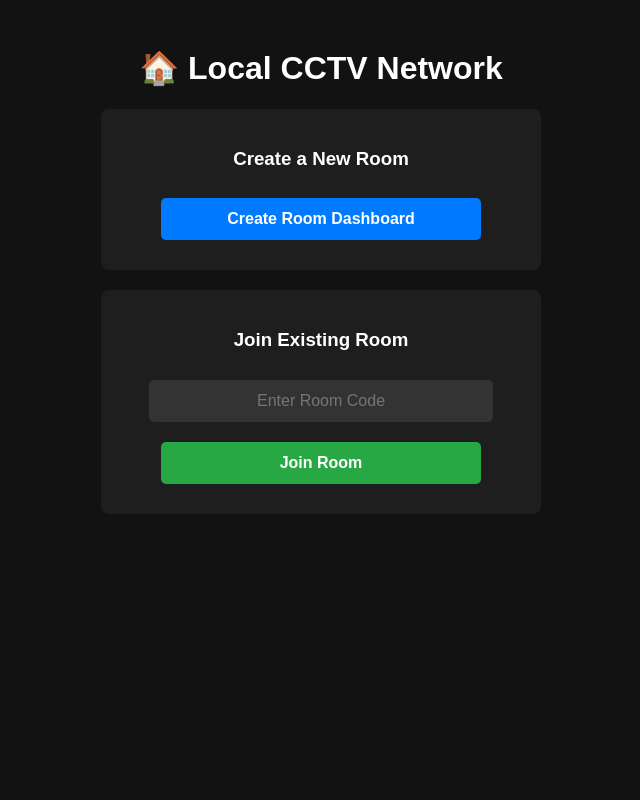
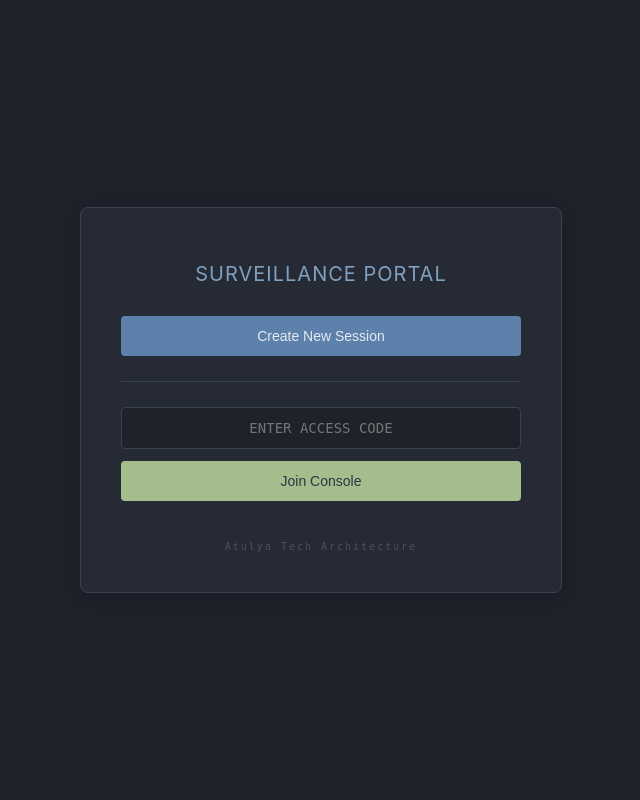
Before and after one commit to notserious6967-cpu/my-cloud-cctv, a Flask app: page / in a window 1280 px wide. Shown: the whole page, without its empty margins (319-959 px from the left). Run offline with Flask 3, Linux system fonts and the light colour scheme.

Commit message:
Updated homepage interface layout and fixed endpoint routing mismatch

```diff
--- a/templates/home.html
+++ b/templates/home.html
@@ -1,29 +1,116 @@
 <!DOCTYPE html>
-<html>
+<html lang="en">
 <head>
     <meta charset="UTF-8">
     <meta name="viewport" content="width=device-width, initial-scale=1.0">
-    <title>CCTV Hub</title>
+    <title>Atulya Tech Control Gateway</title>
     <style>
-        body { font-family: sans-serif; background: #121212; color: white; text-align: center; padding: 20px; }
-        .card { background: #1e1e1e; padding: 20px; margin: 20px auto; max-width: 400px; border-radius: 8px; }
-        button, input { width: 80%; padding: 12px; margin: 10px 0; border-radius: 5px; border: none; font-size: 16px; }
-        button { background: #007bff; color: white; font-weight: bold; }
-        input { background: #333; color: white; text-align: center; }
+        body {
+            background-color: #1e222b;
+            color: #e5e9f0;
+            font-family: -apple-system, BlinkMacSystemFont, "Segoe UI", Roboto, sans-serif;
+            display: flex;
+            align-items: center;
+            justify-content: center;
+            min-height: 100vh;
+            margin: 0;
+            padding: 20px;
+            box-sizing: border-box;
+        }
+        .portal-card {
+            background-color: #252a34;
+            border: 1px solid #3b4252;
+            border-radius: 8px;
+            padding: 40px;
+            width: 100%;
+            max-width: 400px;
+            box-shadow: 0 4px 20px rgba(0,0,0,0.2);
+            text-align: center;
+        }
+        h1 {
+            font-size: 20px;
+            font-weight: 400;
+            margin-bottom: 30px;
+            letter-spacing: 1px;
+            color: #81a1c1;
+        }
+        .action-group {
+            margin-bottom: 25px;
+        }
+        .action-btn {
+            width: 100%;
+            background-color: #5e81ac;
+            color: #e5e9f0;
+            border: none;
+            padding: 12px;
+            border-radius: 4px;
+            font-size: 14px;
+            cursor: pointer;
+            transition: background 0.2s;
+        }
+        .action-btn:hover { background-color: #81a1c1; }
+        .input-field {
+            width: 100%;
+            background-color: #1e222b;
+            border: 1px solid #3b4252;
+            color: #e5e9f0;
+            padding: 12px;
+            border-radius: 4px;
+            box-sizing: border-box;
+            margin-bottom: 12px;
+            text-align: center;
+            font-family: monospace;
+            font-size: 14px;
+        }
+        .input-field:focus { outline: 1px solid #81a1c1; }
+        .footer-sig {
+            margin-top: 40px;
+            font-size: 10px;
+            color: rgba(229, 233, 240, 0.2);
+            font-family: monospace;
+            letter-spacing: 2px;
+        }
     </style>
 </head>
 <body>
-    <h1>🏠 Local CCTV Network</h1>
-    <div class="card">
-        <h3>Create a New Room</h3>
-        <form action="/create" method="POST"><button type="submit">Create Room Dashboard</button></form>
+
+<div class="portal-card">
+    <h1>SURVEILLANCE PORTAL</h1>
+
+    <div class="action-group">
+        <button class="action-btn" onclick="generateNewRoom()">Create New Session</button>
     </div>
-    <div class="card">
-        <h3>Join Existing Room</h3>
-        <form action="/join" method="POST">
-            <input type="text" name="room_id" placeholder="Enter Room Code" required autocomplete="off"><br>
-            <button type="submit" style="background: #28a745;">Join Room</button>
-        </form>
+
+    <div style="border-top: 1px solid #3b4252; margin: 25px 0;"></div>
+
+    <div class="action-group">
+        <input type="text" id="roomInput" class="input-field" placeholder="ENTER ACCESS CODE" maxlength="6">
+        <button class="action-btn" style="background-color: #a3be8c; color: #2e3440;" onclick="joinExistingRoom()">Join Console</button>
     </div>
+
+    <div class="footer-sig">Atulya Tech Architecture</div>
+</div>
+
+<script>
+    function generateNewRoom() {
+        fetch('/create-room', { method: 'POST' })
+        .then(res => res.json())
+        .then(data => {
+            if(data.room_code) {
+                window.location.href = '/receiver/' + data.room_code;
+            }
+        })
+        .catch(err => alert("Session initialization error. check server logs."));
+    }
+
+    function joinExistingRoom() {
+        const code = document.getElementById('roomInput').value.trim().toUpperCase();
+        if(code.length === 6) {
+            window.location.href = '/receiver/' + code;
+        } else {
+            alert("Please input a valid 6-character node token.");
+        }
+    }
+</script>
 </body>
 </html>
```
